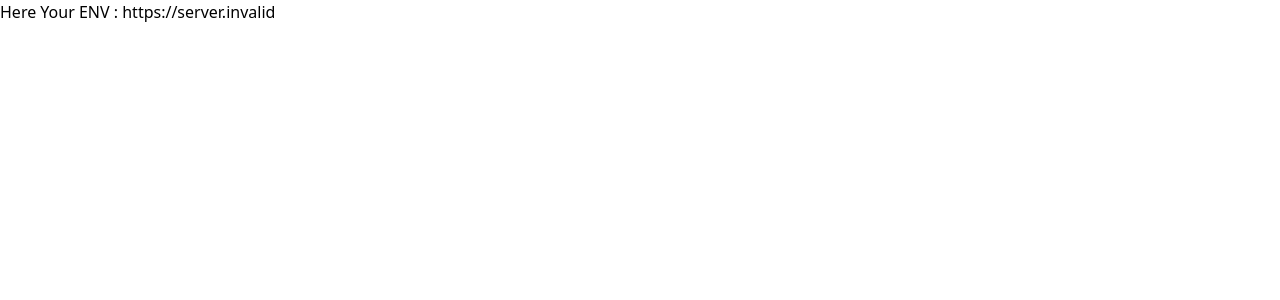
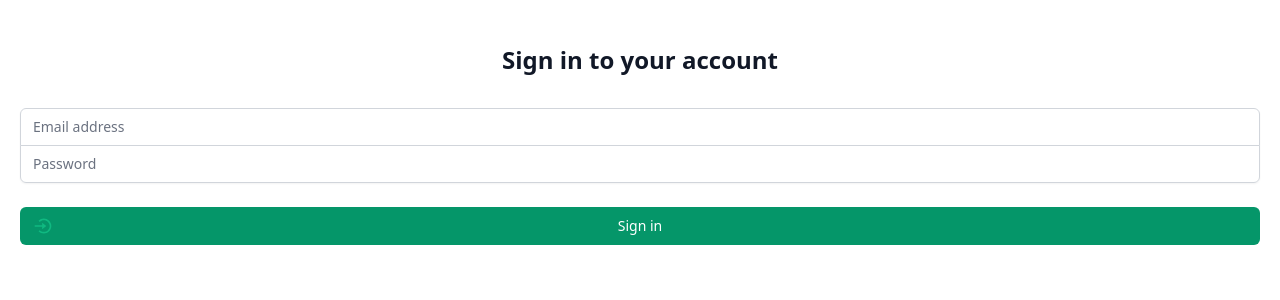
Before and after one commit to evriyanaindrasaputra/react-dashboard, a React (Vite) app: page / in a window 1280 px wide. Shown: the top 300 px of the page. Built offline with nearby package versions, Linux system fonts and the light colour scheme; no server answers.

Commit message:
feat: form-login

```diff
--- /dev/null
+++ b/src/components/form/form-signin.tsx
@@ -0,0 +1,62 @@
+import React from 'react'
+import { useForm } from 'react-hook-form'
+import { BiLogInCircle } from 'react-icons/bi'
+
+type UserSignIn = {
+  email : string
+  password : string
+}
+
+const FormSignIn: React.FC = () => {
+  const { register, formState: { errors }, handleSubmit } = useForm<UserSignIn>()
+  async function onSubmit(values : UserSignIn) {
+    console.log(values)
+  }
+  return (
+    <div className='bg-white bg-opacity-60 backdrop-blur-xl p-5 rounded space-y-8'>
+      <div>
+        <h2 className="mt-6 text-center text-2xl font-bold text-gray-900">Sign in to your account</h2>
+      </div>
+      <form onSubmit={handleSubmit(onSubmit)} className="mt-8 space-y-6">
+        <div className="rounded-md shadow-sm -space-y-px">
+          <div>
+            <label htmlFor="email-address" className="sr-only">
+              Email address
+            </label>
+            <input
+              type="email"
+              {...register("email", { required: true, })}
+              className="appearance-none rounded-none relative block w-full px-3 py-2 border border-gray-300 placeholder-gray-500 text-gray-900 rounded-t-md focus:outline-none focus:ring-emerald-500 focus:border-emerald-500 focus:z-10 sm:text-sm"
+              placeholder="Email address"
+            />
+          </div>
+          <div>
+            <label htmlFor="password" className="sr-only">
+              Password
+            </label>
+            <input
+              id="password"
+              type="password"
+              {...register("password", { required: true })}
+              className="appearance-none rounded-none relative block w-full px-3 py-2 border border-gray-300 placeholder-gray-500 text-gray-900 rounded-b-md focus:outline-none focus:ring-emerald-500 focus:border-emerald-500 focus:z-10 sm:text-sm"
+              placeholder="Password"
+            />
+          </div>
+        </div>
+        <div>
+          <button
+            type="submit"
+            className="group relative w-full flex justify-center py-2 px-4 border border-transparent text-sm font-medium rounded-md text-white bg-emerald-600 hover:bg-emerald-700 focus:outline-none focus:ring-2 focus:ring-offset-2 focus:ring-emerald-500"
+          >
+            <span className="absolute left-0 inset-y-0 flex items-center pl-3">
+              <BiLogInCircle className="h-5 w-5 text-emerald-500 group-hover:text-emerald-400" aria-hidden="true" />
+            </span>
+            Sign in
+          </button>
+        </div>
+      </form>
+    </div>
+  )
+}
+
+export default FormSignIn
--- a/src/components/sidebar/sidebar.tsx
+++ b/src/components/sidebar/sidebar.tsx
@@ -14,6 +14,7 @@ const Sidebar: React.FC = () => {
         <ul className="flex flex-col w-full space-y-3">
           {listSidebar.map((item) => (
             <SidebarItem
+              key={item.slug}
               name={item.name}
               slug={item.slug}
               Icon={item.Icon}
--- /dev/null
+++ b/src/lib/fetcher.ts
@@ -0,0 +1,41 @@
+import axios from 'axios'
+
+// create instance from axios
+const fetcher = axios.create({
+  baseURL : import.meta.env.VITE_API,
+  timeout : 10000,
+})
+// Add a request interceptor
+fetcher.interceptors.request.use(
+  function (config) {
+    // const token = getCookie("token");
+    // if (token) {
+    //   config.headers["Authorization"] = `Bearer ${token}`;
+    // }
+    // Do something before request is sent
+    return config;
+  },
+  function (error) {
+    // Do something with request error
+    return Promise.reject(error);
+  }
+);
+
+fetcher.interceptors.response.use(
+  (response) => {
+    return response;
+  },
+  async (error) => {
+    if (
+      error.response.data.statusCode === 401 &&
+      error.response.data.error === "Token is not valid/expired."
+    ) {
+      // delCookie("token");
+      delete fetcher.defaults.headers.common["Authorization"];
+      window.location.reload()
+    }
+    return Promise.reject(error);
+  }
+);
+
+export default fetcher
--- a/src/pages/Landing.tsx
+++ b/src/pages/Landing.tsx
@@ -1,8 +1,11 @@
 import React from 'react'
+import FormSignIn from '~/components/form/form-signin'
 
 const Landing: React.FC = () => {
   return (
-    <div>Here Your ENV : {import.meta.env.VITE_API}</div>
+    <>
+      <FormSignIn />
+    </>
   )
 }
 
```
